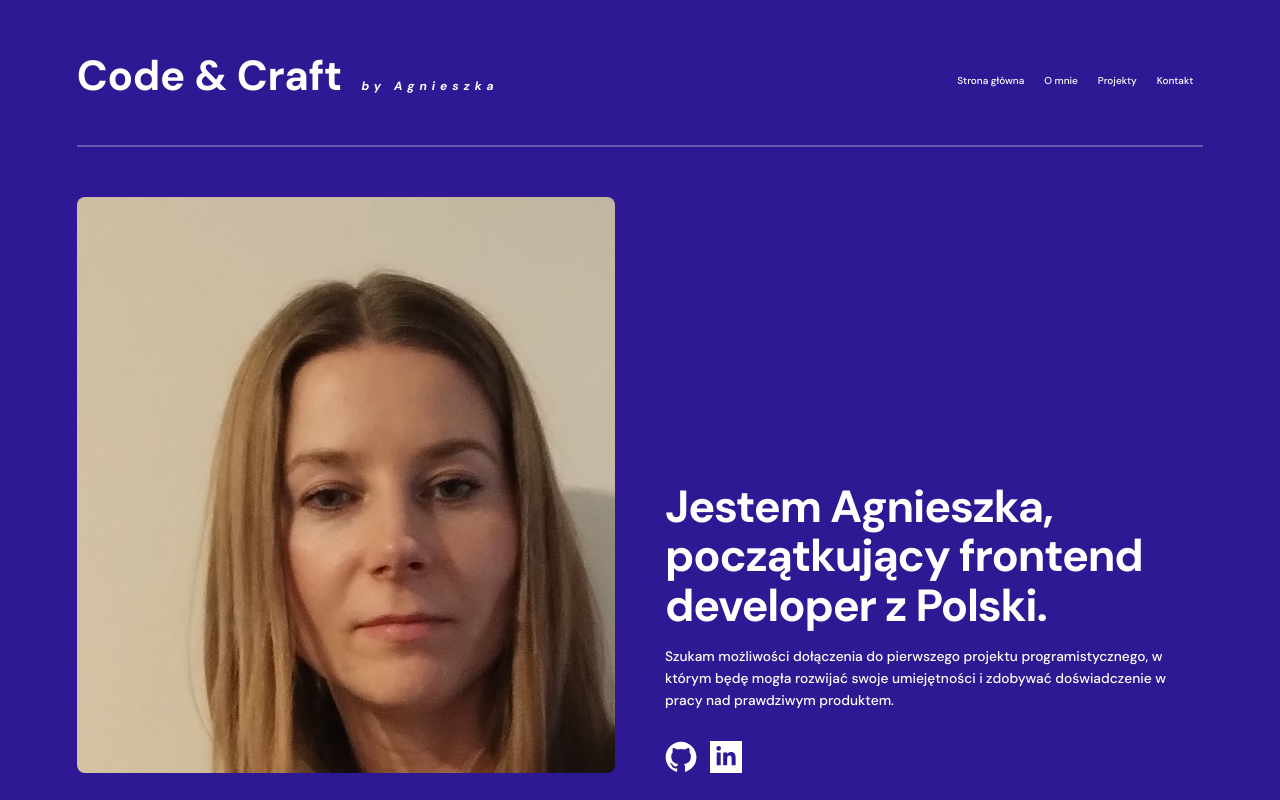
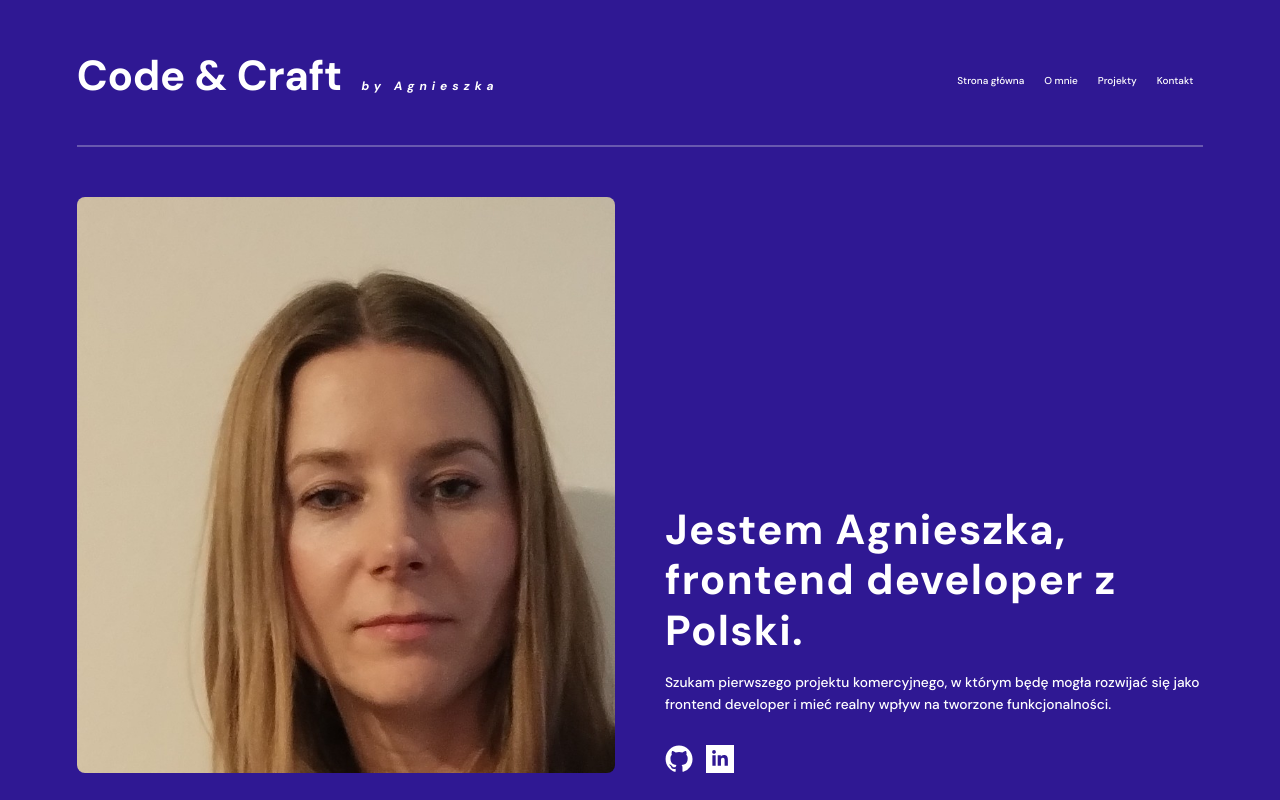
Before and after one commit to AgnieszkaDra/Code-Craft-by-Agnieszka, a React (Vite) app: page / in a window 1280 px wide. Shown: the top 800 px of the page. Built offline with nearby package versions, Linux system fonts and the light colour scheme.

Commit message:
refactor(Header)

```diff
--- a/src/components/hero/Hero.tsx
+++ b/src/components/hero/Hero.tsx
@@ -1,60 +1,66 @@
-import React from "react";
+import type { JSX } from "react";
 import heroImage from "../../assets/images/hero.jpg";
+import { GitHubIcon, LinkedInIcon} from "../../ui";
 
-const Hero: React.FC = () => {
+
+const socialLinks = [
+  {
+    href: "https://github.com/AgnieszkaDra",
+    label: "GitHub",
+    icon: <GitHubIcon />,
+  },
+  {
+    href: "https://www.linkedin.com/in/agnieszka-draganczyk/",
+    label: "LinkedIn",
+    icon: <LinkedInIcon />,
+    className: "is-linkedin",
+  },
+];
+
+
+const Hero = (): JSX.Element => {
   return (
-    <header className="header-hero flex-standard section">
+    <section className="section">
+      <header className="header-hero flex-standard">
       <div className="header-hero__media">
         <div className="header-hero__image-wrapper">
           <img
-            className="header-hero__image"
             src={heroImage}
             alt="Agnieszka – frontend developer"
+            loading="eager"
+            decoding="async"
+            className="header-hero__image"
           />
         </div>
       </div>
+
       <div className="header-hero__content">
         <h1 className="h1-header">
-          Jestem Agnieszka, początkujący frontend developer z Polski.
+          Jestem Agnieszka, frontend developer z Polski.
         </h1>
+
         <p className="header-hero__description text-description">
-          Szukam możliwości dołączenia do pierwszego projektu programistycznego,
-          w którym będę mogła rozwijać swoje umiejętności i zdobywać doświadczenie
-          w pracy nad prawdziwym produktem.
+          Szukam pierwszego projektu komercyjnego, w którym będę mogła rozwijać się jako frontend developer i mieć realny wpływ na tworzone funkcjonalności.
         </p>
+
         <div className="header-hero__links">
+          {socialLinks.map(({ href, label, icon, className }) => (
             <a
-            href="https://github.com/AgnieszkaDra"
+              key={label}
+              href={href}
               target="_blank"
               rel="noopener noreferrer"
-            aria-label="GitHub"
+              aria-label={label}
+              className={className}
             >
-            <svg viewBox="0 0 24 24" aria-hidden="true">
-              <path d="M12 .5C5.73.5.5 5.74.5 12.02c0 5.1 3.29 9.42 7.86 10.95.57.1.78-.25.78-.55v-2.02c-3.2.7-3.87-1.37-3.87-1.37-.53-1.34-1.29-1.7-1.29-1.7-1.05-.72.08-.71.08-.71 1.16.08 1.77 1.19 1.77 1.19 1.03 1.76 2.7 1.25 3.36.96.1-.75.4-1.25.73-1.54-2.55-.29-5.23-1.28-5.23-5.7 0-1.26.45-2.3 1.19-3.11-.12-.3-.52-1.52.11-3.17 0 0 .97-.31 3.18 1.19a11 11 0 0 1 5.8 0c2.2-1.5 3.17-1.19 3.17-1.19.64 1.65.24 2.87.12 3.17.74.81 1.18 1.85 1.18 3.11 0 4.43-2.69 5.4-5.25 5.68.41.35.78 1.04.78 2.1v3.12c0 .3.2.66.79.55a11.52 11.52 0 0 0 7.85-10.95C23.5 5.74 18.27.5 12 .5z"/>
-            </svg>
+              {icon}
             </a>
-          <a
-            href="https://www.linkedin.com/in/agnieszka-draganczyk/"
-            target="_blank"
-            rel="noopener noreferrer"
-            aria-label="LinkedIn"
-            className="is-linkedin"
-          >
-            <svg
-              viewBox="0 0 448 512"
-              xmlns="http://www.w3.org/2000/svg"
-              aria-hidden="true"
-              role="img"
-          >
-            <path
-              fill="currentColor"
-              d="M100.28 448H7.4V148.9h92.88zM53.79 108.1C24.09 108.1 0 83.5 0 53.8a53.79 53.79 0 0 1 107.58 0c0 29.7-24.1 54.3-53.79 54.3zM447.9 448h-92.68V302.4c0-34.7-.7-79.2-48.29-79.2-48.29 0-55.69 37.7-55.69 76.7V448h-92.78V148.9h89.08v40.8h1.3c12.4-23.5 42.69-48.3 87.88-48.3 94 0 111.28 61.9 111.28 142.3V448z"
-            />
-            </svg>
-          </a>
+          ))}
         </div>
       </div>
       </header>
+    </section>
+
   );
 };
 
--- a/src/styles/fonts.scss
+++ b/src/styles/fonts.scss
@@ -31,7 +31,7 @@ body {
 }
 
 $typography: (
-  h1-header: (min: 2.75rem, vw: 5vw, max: 4.5rem),
+  h1-header: (min: 2.75rem, vw: 5vw, max: 4.2rem),
   h2-header: (min: 2.25rem,  vw: 4vw,   max: 3.625rem),
   h3-title: (min: 1.75rem,  vw: 3.5vw, max: 2.625rem),
   h5-lead: (min: 1.125rem, vw: 2vw,   max: 1.375rem),
@@ -40,8 +40,12 @@ $typography: (
 .h1-header {
   @include fluid-type-preset(h1-header);
   font-weight: map-get($font-weight, large);
-  line-height: 1.1;
-  letter-spacing: -1.2px;
+  line-height: 1.2;
+  letter-spacing: 1.2px;
+  //font-weight: 700;
+    //font-size: map-get(ui.$font-size, extra-large);
+    //line-height: 100%;
+    //letter-spacing: -0.29px;
 }
 
 
--- a/src/styles/header.scss
+++ b/src/styles/header.scss
@@ -81,8 +81,8 @@
     margin-top: 1.5rem;
 
     a {
-      width: 32px;
-      height: 32px;
+      width: 28px;
+      height: 28px;
       display: inline-flex;
       align-items: center;
       justify-content: center;
--- /dev/null
+++ b/src/ui/icons/GitHubIcon.tsx
@@ -0,0 +1,11 @@
+import type { JSX } from "react";
+
+const GitHubIcon = (): JSX.Element => {
+  return (
+    <svg viewBox="0 0 24 24" aria-hidden="true" focusable="false">
+    <path d="M12 .5C5.73.5.5 5.74.5 12.02c0 5.1 3.29 9.42 7.86 10.95.57.1.78-.25.78-.55v-2.02c-3.2.7-3.87-1.37-3.87-1.37-.53-1.34-1.29-1.7-1.29-1.7-1.05-.72.08-.71.08-.71 1.16.08 1.77 1.19 1.77 1.19 1.03 1.76 2.7 1.25 3.36.96.1-.75.4-1.25.73-1.54-2.55-.29-5.23-1.28-5.23-5.7 0-1.26.45-2.3 1.19-3.11-.12-.3-.52-1.52.11-3.17 0 0 .97-.31 3.18 1.19a11 11 0 0 1 5.8 0c2.2-1.5 3.17-1.19 3.17-1.19.64 1.65.24 2.87.12 3.17.74.81 1.18 1.85 1.18 3.11 0 4.43-2.69 5.4-5.25 5.68.41.35.78 1.04.78 2.1v3.12c0 .3.2.66.79.55a11.52 11.52 0 0 0 7.85-10.95C23.5 5.74 18.27.5 12 .5z" />
+  </svg>
+  );
+};
+
+export default GitHubIcon;
--- /dev/null
+++ b/src/ui/icons/LinkedInIcon.tsx
@@ -0,0 +1,18 @@
+import type { JSX } from "react";
+
+const LinkedInIcon = (): JSX.Element => {
+  return (
+    <svg
+    viewBox="0 0 448 512"
+    aria-hidden="true"
+    focusable="false"
+    >
+      <path
+        fill="currentColor"
+        d="M100.28 448H7.4V148.9h92.88zM53.79 108.1C24.09 108.1 0 83.5 0 53.8a53.79 53.79 0 0 1 107.58 0c0 29.7-24.1 54.3-53.79 54.3zM447.9 448h-92.68V302.4c0-34.7-.7-79.2-48.29-79.2-48.29 0-55.69 37.7-55.69 76.7V448h-92.78V148.9h89.08v40.8h1.3c12.4-23.5 42.69-48.3 87.88-48.3 94 0 111.28 61.9 111.28 142.3V448z"
+      />
+    </svg>
+  );
+};
+
+export default LinkedInIcon;
--- a/src/ui/index.ts
+++ b/src/ui/index.ts
@@ -1,3 +1,5 @@
+export { default as GitHubIcon } from './icons/GithubIcon';
+export { default as LinkedInIcon } from './icons/LinkedInIcon';
 export { default as Hamburger } from './Hamburger';
 export { default as Menu } from './Menu';
 export { default as NavigationLink } from './NavigationLink';
```
Lines whose indentation alone changed are shown as unchanged.
